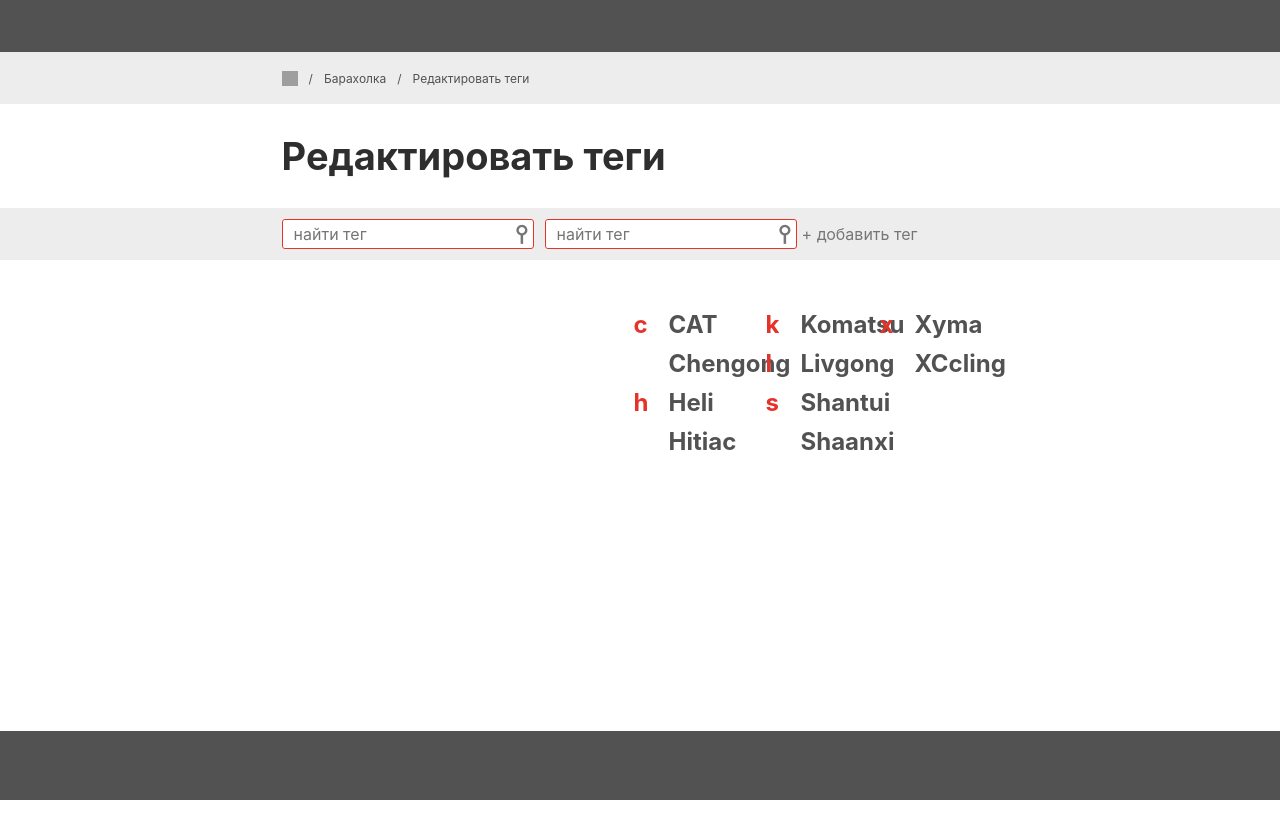
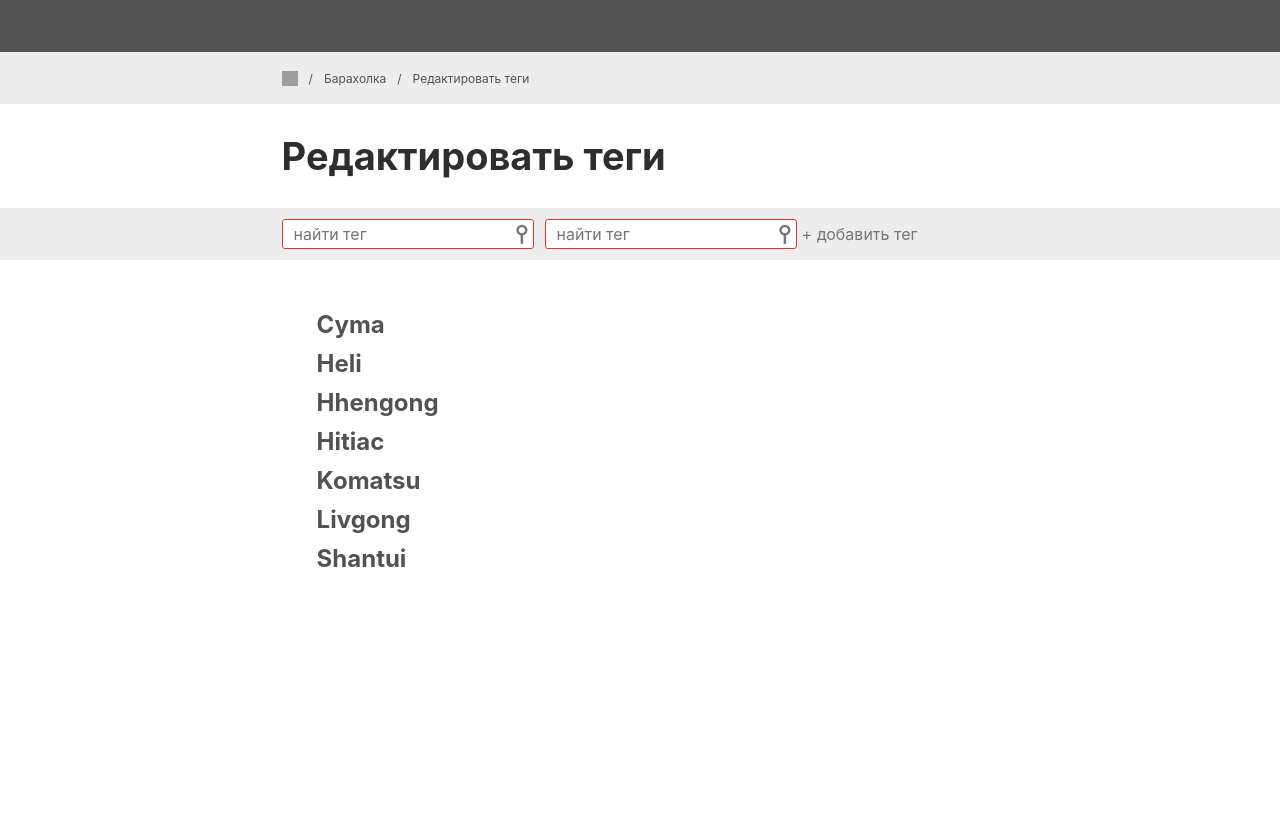
Before and after one commit to icebergcan/r-p-w, a React (Create React App) app: page / in a window 1280 px wide. Before the commit the page ends 800 px from the top, so only its background shows below. Built offline with nearby package versions, Linux system fonts and the light colour scheme; grey boxes are pictures that could not be loaded.

Commit message:
Third commit

```diff
--- a/src/App.js
+++ b/src/App.js
@@ -2,7 +2,7 @@
 import searchIcon from './assets/icons/searchIcon.png'
 import Tag from './tag'
 import Search from './search';
-import completeTag from './tagList'
+import TagList from './tagList'
 
 function App() {
   return (
@@ -33,30 +33,9 @@
       </div>
 
       <div class="tagBox content">
-
-          <div class="eng">
-          <div class="alphabet">
-
-                    <completeTag/>
-
-                </div>
-          </div>
-          <div class="rus">
-                <div class="alphabet">
-
-                    <div class="listSection" id="c">CAT</div>
-                    <div class="listSection">Chengong</div>
-                    <div class="listSection" id="h">Heli</div>
-                    <div class="listSection">Hitiac</div>
-                    <div class="listSection" id="k">Komatsu</div>
-                    <div class="listSection" id="l">Livgong</div>
-                    <div class="listSection" id="s">Shantui</div>
-                    <div class="listSection">Shaanxi</div>
-                    <div class="listSection" id="x">Xyma</div>
-                    <div class="listSection" >XCcling</div>
-
-                </div>
-          </div>
+        <div class="alphabet">
+          <TagList/>
+        </div>
     </div>
   </section>
     <footer></footer>
--- a/src/style.css
+++ b/src/style.css
@@ -9,8 +9,8 @@
 }
 
 body {
-  height: 100%;
-  box-sizing: border-box;
+  width: 100%;
+  max-height: none;
 }
 
 header {
@@ -19,7 +19,8 @@
 }
 
 section {
-  height: 88%;
+  width: 100%;
+  height: auto;
 }
 
 .content {
@@ -27,7 +28,6 @@
   justify-content: start;
   align-items: center;
   padding-left: 22%;
-  height: 52px;
 }
 
 .navigation {
@@ -72,12 +72,13 @@
 .searchMainBox {
   height: 52px;
   background-color: #ededed;
+  display: flex;
+  align-content: center;
 }
 
 .searchBox {
   display: flex;
   justify-content: start;
-  align-items: center;
 }
 
 .searchArea {
@@ -133,40 +134,25 @@
 .tagBox {
   box-sizing: content-box;
   height: 60vh;
-  width: 55%;
+  max-height: none;
+  width: 66%;
   padding-top: 45px;
   justify-content: space-between;
-  align-items: flex-start;
+  align-items: stretch;
 }
 
-.eng {
-  height: 40%;
-  width: 50%;
+.alphabet {
+  padding-left: 30px;
+  height: 65%;
+  max-height: none;
+  width: 55%;
+  position: absolute;
   display: flex;
   justify-content: start;
   flex-direction: column;
   flex-wrap: wrap;
-}
-
-.rus {
-  height: 40%;
-  width: 50%;
-  display: flex;
-  justify-content: start;
-  flex-direction: column;
-  flex-wrap: wrap;
-}
-
-.alphabet {
-  padding-left: 30px;
-  height: min-content;
-  max-height: 100%;
-  max-width: 100%;
-  position: relative;
-  display: flex;
-  flex-direction: column;
-  flex-wrap: wrap;
   align-content: stretch;
+  overflow-wrap: break-word;
 }
 
 .alphabet > * {
@@ -222,6 +208,13 @@
   color: #e6332a;
 }
 
+.letter {
+  color: #e6332a;
+  position: absolute;
+  width: 100px;
+  height: 100px;
+}
+
 .listSection {
   position: relative;
   height: min-content;
@@ -261,12 +254,3 @@
 .hiddenTag {
   display: none;
 }
-
-footer {
-  position: fixed;
-  left: 0;
-  bottom: 0;
-  height: 69px;
-  width: 100%;
-  background-color: #525252;
-}
--- a/src/tag.jsx
+++ b/src/tag.jsx
@@ -1,12 +1,17 @@
 import React from "react";
 
-function Tag () {
+function Tag (section, letter) {
 
     return (
-        <div class="listSection">fgf
+        <div class="listSection">{section.nameSect}
             <input type="button" className="deleteTag"/>
+            <div className="letter">
+                {letter.nameLett}
+            </div>
         </div>
     )
 }
 
+
+
 export default Tag;
--- /dev/null
+++ b/src/tagList.js
@@ -0,0 +1,88 @@
+import React from "react";
+import Tag from "./tag";
+
+
+const rows = [
+    {
+        id: "8a912154-2fc7-4548-8e43-12c4aa53e394",
+        idInt: 17,
+        name_ru: "Cyma",
+        name_en: "Xyma",
+        createdAt: "2022-03-17T08:20:25.132Z",
+        updatedAt: "2022-03-17T08:20:25.132Z",
+        deletedAt: null
+    },
+    {
+        id: "775a58af-c077-4b1e-b313-ad1a8d4bd29c",
+        idInt: 1,
+        name_ru: "Heli",
+        name_en: "Heli",
+        createdAt: "2022-03-17T07:29:20.614Z",
+        updatedAt: "2022-03-17T07:29:20.614Z",
+        deletedAt: null
+    },
+    {
+        id: "8a912154-2fc7-4548-8e43-12c4aa53e394",
+        idInt: 17,
+        name_ru: "Hhengong",
+        name_en: "Chengong",
+        createdAt: "2022-03-17T08:20:25.132Z",
+        updatedAt: "2022-03-17T08:20:25.132Z",
+        deletedAt: null
+    },
+    {
+        id: "775a58af-c077-4b1e-b313-ad1a8d4bd29c",
+        idInt: 1,
+        name_ru: "Hitiac",
+        name_en: "Hitiac",
+        createdAt: "2022-03-17T07:29:20.614Z",
+        updatedAt: "2022-03-17T07:29:20.614Z",
+        deletedAt: null
+    },
+    {
+        id: "8a912154-2fc7-4548-8e43-12c4aa53e394",
+        idInt: 17,
+        name_ru: "Komatsu",
+        name_en: "Komatsu",
+        createdAt: "2022-03-17T08:20:25.132Z",
+        updatedAt: "2022-03-17T08:20:25.132Z",
+        deletedAt: null
+    },
+    {
+        id: "775a58af-c077-4b1e-b313-ad1a8d4bd29c",
+        idInt: 1,
+        name_ru: "Livgong",
+        name_en: "Livgong",
+        createdAt: "2022-03-17T07:29:20.614Z",
+        updatedAt: "2022-03-17T07:29:20.614Z",
+        deletedAt: null
+    },
+    {
+        id: "8a912154-2fc7-4548-8e43-12c4aa53e394",
+        idInt: 17,
+        name_ru: "Shantui",
+        name_en: "Shantui",
+        createdAt: "2022-03-17T08:20:25.132Z",
+        updatedAt: "2022-03-17T08:20:25.132Z",
+        deletedAt: null
+    },
+]
+
+function TagList () {
+    return(
+    <>
+            {rows.map((tag) =>(
+                <Tag nameSect={tag.name_ru} />
+            ))}
+
+            {rows.map((tag) =>(
+                <Tag nameLett={tag.name_ru} />
+            ))}
+    </>
+    )
+}
+
+
+
+
+export default TagList;
--- a/src/tagList.jsx
+++ /dev/null
@@ -1,51 +0,0 @@
-import React from "react";
-import Tag from "./tag";
-
-const List = [
-    'CAT',
-    'Chengong',
-    'Heli',
-    'Hitiac',
-    'Komatsu',
-    'Livgong',
-    'Shantui',
-    'Shaanxi',
-    'Xyma',
-    'XCcling',
-    'Амкадор',
-    'АТЗ',
-    'ВТТЗ',
-    'ДОН',
-    'ЛТЗ',
-    'МТЗ',
-    'ПТЗ',
-    'Четра',
-    'ЦТЗ'
-];
-
-const listLength = List.length;
-
-// List.forEach (function(nam) {
-//     console.log(nam)
-// })
-
-let completeTag
-
-for (let i = 0; i < List.length; i++) {
-    completeTag = List[i]
-    console.log(completeTag)
-}
-
-
-
-// console.log(co)
-
-
-function compTag () {
-    return (
-        completeTag
-    )
-}
-
-
-export default compTag
```
Also changed, not shown: src/test copy.js (+27 -22 lines), src/test_base.js (deleted, +0 -102 lines).
